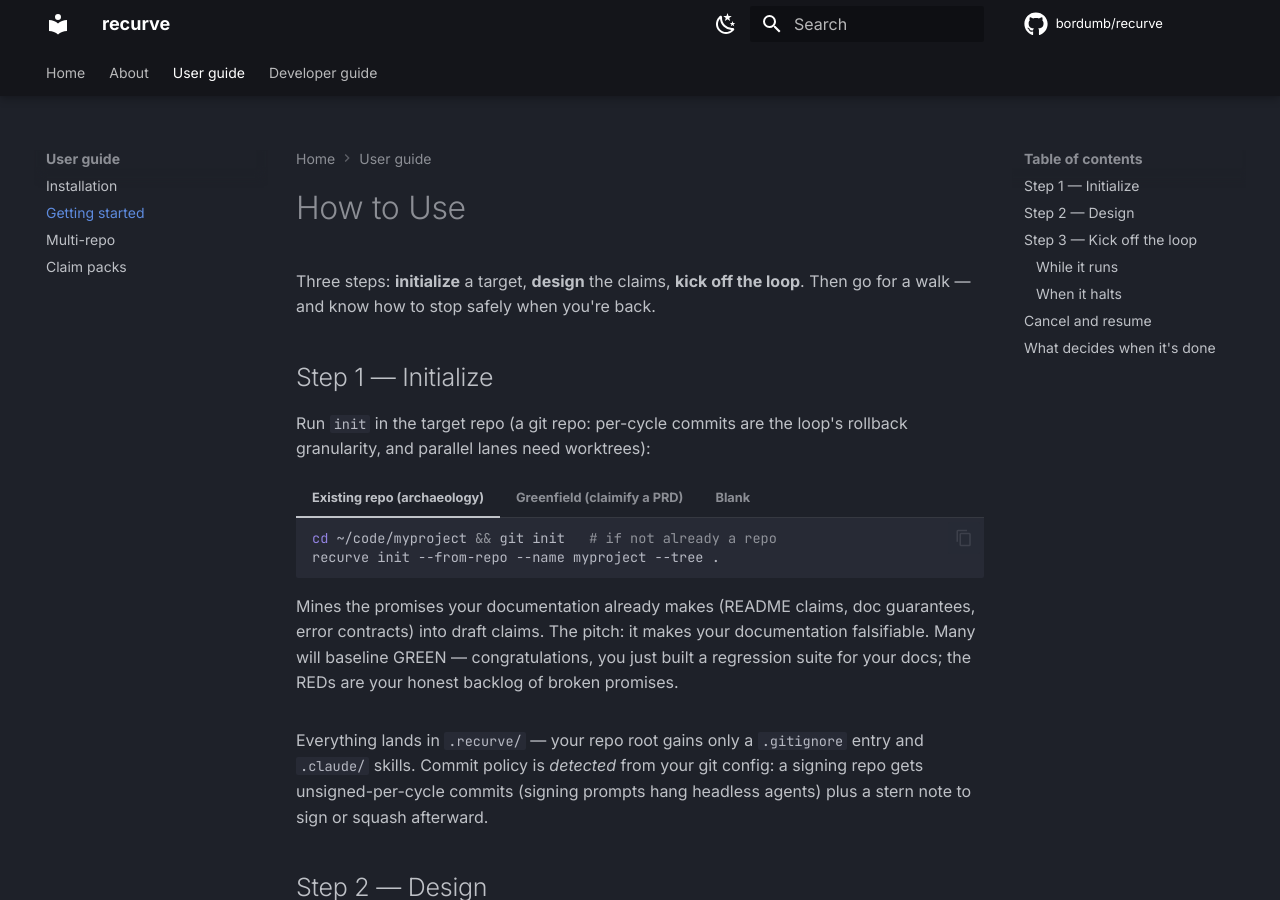
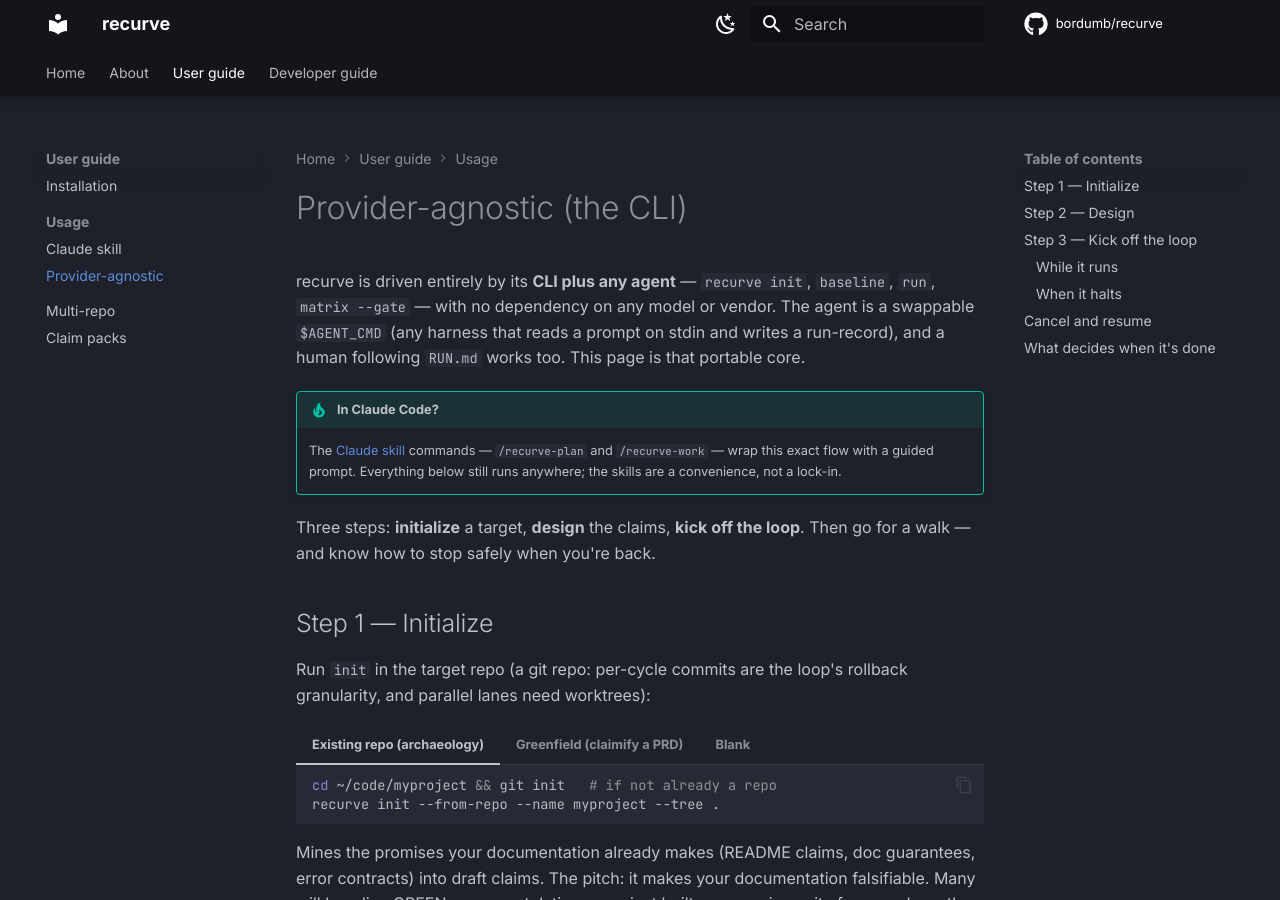
Before and after one commit to bordumb/recurve, an MkDocs documentation site: the page built from docs/usage-provider-agnostic.md, in a window 1280 px wide and 900 px high. Built offline with MkDocs 1.6.1 and Material for MkDocs 9.7.7, drawn with Linux system fonts in a browser that asks for light colours; comment, search, counter and statistics services are not loaded.

Commit message:
docs(usage): split into Usage → Claude skill + Provider-agnostic
usage.md → usage-provider-agnostic.md (the CLI + any-agent core), retitled and
reframed; new usage-claude-skill.md covers the /recurve-plan and /recurve-work
slash commands installed by `recurve install`. Nav gains a Usage group;
index.md and packs.md links repointed to the provider-agnostic page (anchors
preserved).

Co-Authored-By: Claude Opus 4.8 <noreply@anthropic.com>
Auths-Id: did:keri:EB5cPHY0t-ejNC_rUzPS1dclTvd6kG-R9mQzjozCuGgd
Auths-Device: did:keri:EB5cPHY0t-ejNC_rUzPS1dclTvd6kG-R9mQzjozCuGgd
Auths-Anchor-Seq: 1

```diff
--- a/docs/usage.md
+++ b/docs/usage-provider-agnostic.md
@@ -1,4 +1,15 @@
-# How to Use
+# Provider-agnostic (the CLI)
+
+recurve is driven entirely by its **CLI plus any agent** — `recurve init`,
+`baseline`, `run`, `matrix --gate` — with no dependency on any model or vendor.
+The agent is a swappable `$AGENT_CMD` (any harness that reads a prompt on stdin
+and writes a run-record), and a human following `RUN.md` works too. This page is
+that portable core.
+
+!!! tip "In Claude Code?"
+    The [Claude skill](usage-claude-skill.md) commands — `/recurve-plan` and
+    `/recurve-work` — wrap this exact flow with a guided prompt. Everything below
+    still runs anywhere; the skills are a convenience, not a lock-in.
 
 Three steps: **initialize** a target, **design** the claims, **kick off the
 loop**. Then go for a walk — and know how to stop safely when you're back.
--- a/mkdocs.yml
+++ b/mkdocs.yml
@@ -80,7 +80,9 @@ nav:
   - About: about.md
   - User guide:
       - Installation: install.md
-      - Getting started: usage.md
+      - Usage:
+          - Claude skill: usage-claude-skill.md
+          - Provider-agnostic: usage-provider-agnostic.md
       - Multi-repo: multi-repo.md
       - Claim packs: packs.md
   - Developer guide:
```
Also changed, not shown: docs/index.md (+3 -3 lines), docs/packs.md (+1 -1 lines), docs/usage-claude-skill.md (added, +64 -0 lines).
